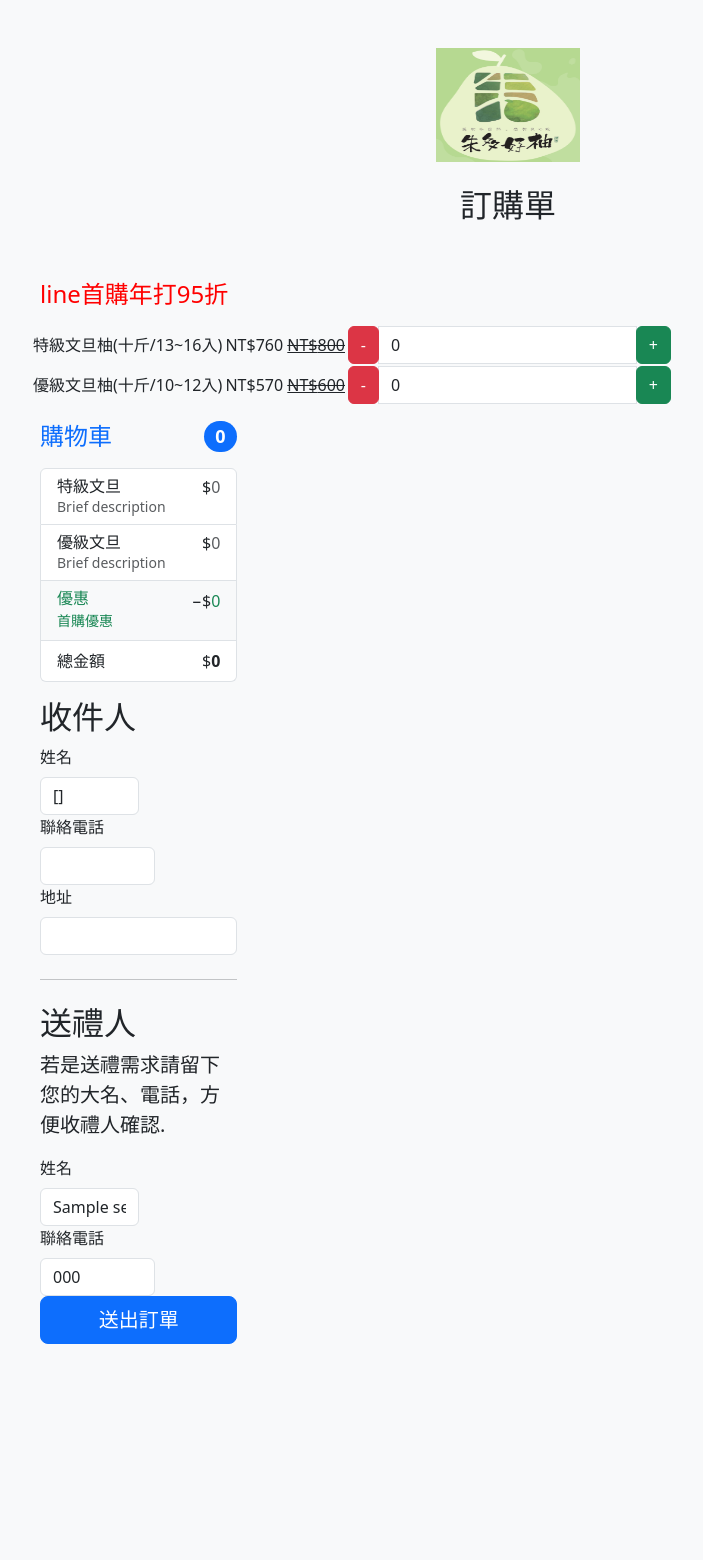
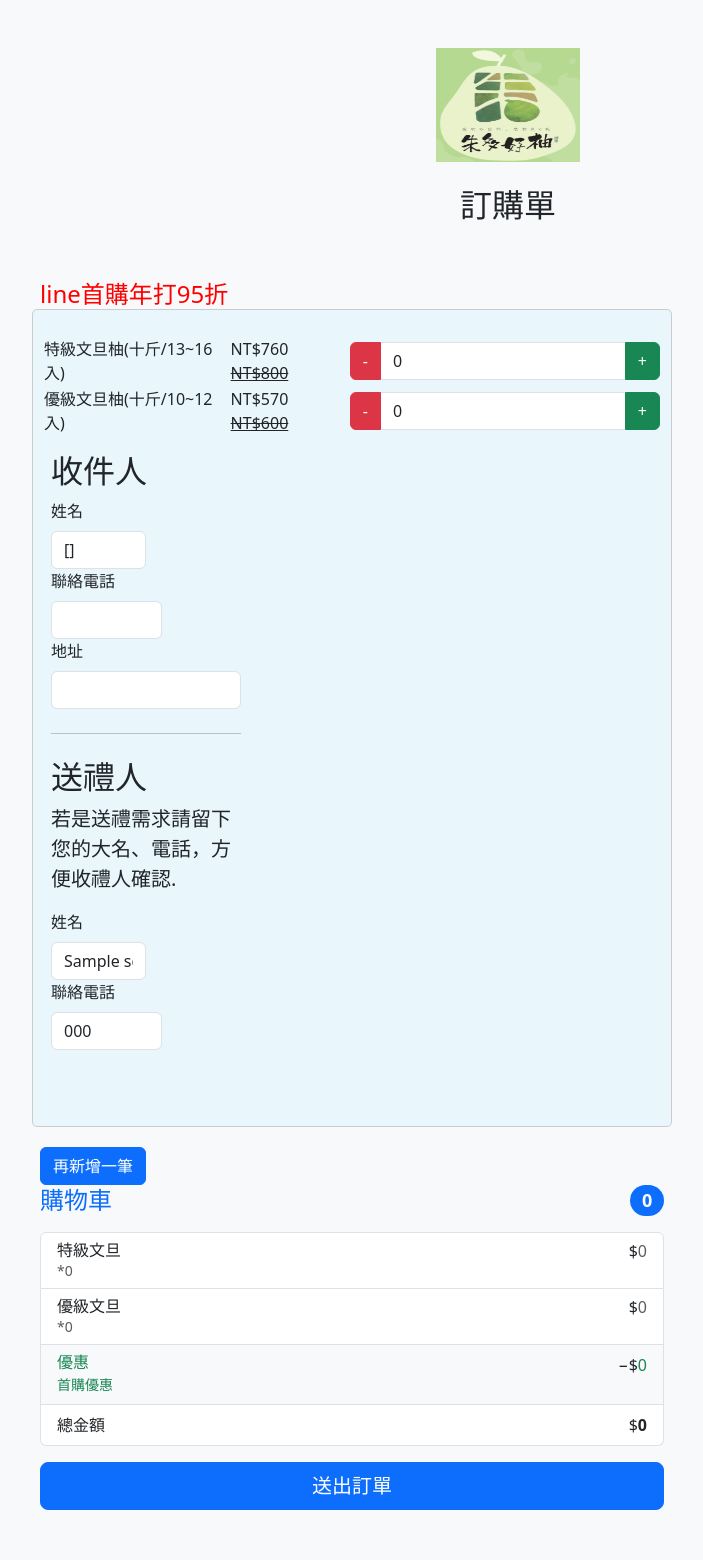
Before and after one commit to MAXMANER/fruit_order_web, a Flask app: template templates/order_page.html in a window 1280 px wide. Shown: the whole page, without its empty margins (132-835 px from the left). Before the commit the page ends 1344 px from the top, so only its background shows below. Run offline with Flask 3, Linux system fonts and the light colour scheme; the template is opened without the code that fills it: most values are stand-ins (such as "Sample title", 1, 10 or a date in 2020); some libraries are stand-ins or nearby versions.

Commit message:
add new receiver for multiple order
add new receiver for multiple order

```diff
--- a/templates/order_page.html
+++ b/templates/order_page.html
@@ -18,6 +18,23 @@
 <link href="{{url_for('static',filename='assets/dist/css/bootstrap.min.css')}}" rel="stylesheet">
 
     <style>
+        .template-group {
+            display: flex;
+            align-items: center;
+            margin-bottom: 20px;
+            padding: 10px;
+            border: 1px solid #ccc;
+            border-radius: 5px;
+            background-color: #f9f9f9;
+        }
+
+        .template-group:nth-child(odd) {
+            background-color: #e9f7fd; /* Light blue for odd groups */
+        }
+
+        .template-group:nth-child(even) {
+            background-color: #f4e9fd; /* Light purple for even groups */
+        }
       .bd-placeholder-img {
         font-size: 1.125rem;
         text-anchor: middle;
@@ -116,25 +133,20 @@
       <div class="col-md-7 col-lg-8">
         <h4 class="mb-3" style="color:red">line首購年打95折</h4>
         <form id="dataForm" class="needs-validation" action="{{url_for('qrcode_page')}}" method="get">
-          <div class="row g-3">
+          <div id="input-container">
+          <div class="row g-3 template-group" id="template-group">
             <table class="shop_table" cellspacing="0">
               <tbody><tr class="product-item ">
-
                   <td class="product-name">特級文旦柚(十斤/13~16入)</td>
-
                   <td class="product-price">
                       <span itemprop="price" class="price"><span class="woocommerce-Price-amount amount"><span class="woocommerce-Price-currencySymbol">NT$</span>760</span> <ins><del><span class="woocommerce-Price-amount amount"><span class="woocommerce-Price-currencySymbol">NT$</span>800</span></del></ins></span>
                   </td>
 
                   <td class="product-quantity">
                   <div class="input-group">
-                <span class="input-group-btn">
-                    <button type="button" class="btn btn-danger btn-number"  data-type="minus" data-field="item1_quantity">-</button>
-                </span>
+                    <button type="button" class="btn btn-danger btn-number decrement-button"  data-type="minus" data-field="item1_quantity">-</button>
                 <input type="text" id="item1_quantity" name="item1_quantity" class="form-control input-number" value="0" min="0" max="1000">
-                <span class="input-group-btn">
-                    <button type="button" class="btn btn-success btn-number" data-type="plus" data-field="item1_quantity">+</button>
-                </span>
+                    <button type="button" class="btn btn-success btn-number increment-button" data-type="plus" data-field="item1_quantity">+</button>
             </div>
                   </td>
               </tr>
@@ -150,18 +162,64 @@
 
                   <td class="product-quantity">
                  <div class="input-group">
-                <span class="input-group-btn">
-                    <button type="button" class="btn btn-danger btn-number"  data-type="minus" data-field="item2_quantity">-</button>
-                </span>
+                  <button type="button" class="btn btn-danger btn-number decrement-button"  data-type="minus" data-field="item2_quantity">-</button>
                 <input type="text" id="item2_quantity"name="item2_quantity" class="form-control input-number" value="0" min="0" max="1000">
-                <span class="input-group-btn">
-                    <button type="button" class="btn btn-success btn-number" data-type="plus" data-field="item2_quantity">+</button>
-                </span>
+                  <button type="button" class="btn btn-success btn-number increment-button" data-type="plus" data-field="item2_quantity">+</button>
                 </div>
                   </td>
               </tr>
           </tbody></table>
-        <div class="col-md-5 col-lg-4 order-md-last">
+            <div class="col-md-5 col-lg-4">
+              <h2>收件人</h2>
+                <div class="col-sm-6">
+                  <label for="receiverName" class="form-label">姓名</label>
+                  <input type="text" class="form-control input-receiver" id="receiverName" name ="recipient_name" placeholder="" value="{{user_name}}" required>
+                  <div class="invalid-feedback">
+                    請填寫收件人姓名.
+                  </div>
+                </div>
+
+                <div class="col-sm-7">
+                  <label for="receiverPhone" class="form-label">聯絡電話</label>
+                  <input type="text" class="form-control input-receiver" id="receiverPhone" name="recipient_phone" placeholder="" required>
+                  <div class="invalid-feedback">
+                    請填寫收件人姓名.
+                  </div>
+                </div>
+
+                <div class="col-12">
+                  <label for="receiveraddress" class="form-label">地址</label>
+                  <input type="text" class="form-control input-receiver" id="receiveraddress" name="recipient_address" placeholder="" required>
+                  <div class="invalid-feedback">
+                    請輸入收件人地址.
+                  </div>
+                </div>
+
+              <hr class="my-4">
+
+              <h2>送禮人</h2>
+              <p class="lead">若是送禮需求請留下您的大名、電話，方便收禮人確認.</p>
+              <div class="col-sm-6">
+                <label for="senderName" class="form-label">姓名</label>
+                <input type="text" class="form-control input-sender" id="senderName" name="sender_name" placeholder="" value="{{sender_name}}" >
+                <div class="invalid-feedback">
+                  請填寫送禮人姓名(選填)
+                </div>
+              </div>
+
+              <div class="col-sm-7">
+                <label for="senderPhone" class="form-label">聯絡電話</label>
+                <input type="text" class="form-control input-sender" id="senderPhone" name="sender_phone" placeholder="" value="{{sender_phone}}" >
+                <div class="invalid-feedback">
+                  請填寫送禮人電話(選填)
+                </div>
+              </div>
+            </div>
+            <div class="spacer"></div>
+          </div>
+        </div>
+            <button type="button" class="btn btn-primary" id="add-group-button">再新增一筆</button>
+
             <h4 class="d-flex justify-content-between align-items-center mb-3">
               <span class="text-primary">購物車</span>
               <span id="total-quantity"class="badge bg-primary rounded-pill">0</span>
@@ -170,14 +228,14 @@
               <li class="list-group-item d-flex justify-content-between lh-sm">
                 <div>
                   <h6 class="my-0">特級文旦</h6>
-                  <small class="text-body-secondary">Brief description</small>
+                  <small class="text-body-secondary" id="item1-quantity">*0</small>
                 </div>
                 <span>$<span class="text-body-secondary" id="item1-price">0</span></span>
               </li>
               <li class="list-group-item d-flex justify-content-between lh-sm">
                 <div>
                   <h6 class="my-0">優級文旦</h6>
-                  <small class="text-body-secondary">Brief description</small>
+                  <small class="text-body-secondary" id="item2-quantity">*0</small>
                 </div>
                 <span>$<span class="text-body-secondary" id="item2-price">0</span></span>
               </li>
@@ -248,85 +263,98 @@
       <script src="{{url_for('static',filename='assets/dist/js/bootstrap.bundle.min.js')}}"></script>
 
 <script>
+
 $(document).ready(function() {
 
    function updateTotal() {
-            var item1_quantity = parseFloat($('#item1_quantity').val());
-            var item2_quantity = parseFloat($('#item2_quantity').val());
+        let total = 0;
+        let item1_quantity = 0;
+        let item2_quantity = 0;
+        let discount=0;
+        $('.template-group').each(function() {
+            $(this).find('.input-group').each(function(index) {
+                let input = $(this).find('.input-number');
+                let value = parseInt(input.val()) || 0;
+                console.log('index:'+index+'value:'+value);
+                if (index === 0) {
+                    item1_quantity += value; // First set multiplier
+                } else if (index === 1) {
+                    item2_quantity += value; // Second set multiplier
+                }
+                console.log('total:'+total);
+                discount = (item1_quantity * 40) + (item2_quantity * 30);
+                total_price = (item1_quantity * 800)+(item2_quantity * 600) - discount
+                $('#total-quantity').text(item1_quantity + item2_quantity);
+                $('#item1-price').text(item1_quantity * 800);
+                $('#item1-quantity').text(item1_quantity+"箱");
+                $('#item2-price').text(item2_quantity * 600);
+                $('#item2-quantity').text(item2_quantity+"箱");
+                $('#discount').text(discount);
+                $('#total_price').text(total_price);
+            });
+        });
+        $('#total-sum').text(total);
+        }
 
-            if (!isNaN(item1_quantity) && !isNaN(item2_quantity)) {
-                $('#item1-price').text(item1_quantity * 800);
-                $('#item2-price').text(item2_quantity * 600);
-                var total_quantity = item1_quantity + item2_quantity;
-                var total_price = (item1_quantity * 760) + (item2_quantity * 570);
-                $('#total-quantity').text(total_quantity);
-                $('#total_price').text(total_price);
-                var discount = (item1_quantity * 40) + (item2_quantity * 30);
-                $('#discount').text(discount);
-            } else {
-                $('#total_price').text('Invalid input');
+  function updateValue(input, isIncrement) {
+      let currentValue = parseInt(input.val());
+      let newValue = isIncrement ? currentValue + 1 : currentValue - 1;
+      if (newValue >= 0 && newValue <= 1000) {
+          input.val(newValue);
+          updateTotal();
       }
     }
+  function validateGroupQuantities() {
+          let valid = true;
+          $('.template-group').each(function() {
+              let item1Qty = parseInt($(this).find("input[name='item1_quantity']").val()) || 0;
+              let item2Qty = parseInt($(this).find("input[name='item2_quantity']").val()) || 0;
 
-        $('#item1_quantity, #item2_quantity').on('input', updateTotal);
+              if (item1Qty + item2Qty <= 0) {
+                  valid = false;
+                  $(this).css("border", "2px solid red"); // Highlight invalid group
+                  alert("請確認每組的訂購數量總和大於0。");
+              } else {
+                  $(this).css("border", "1px solid #ccc"); // Reset border for valid groups
+              }
+          });
+          return valid;
+      }
+// Event handler for decrement buttons
+$(document).on('click', '.decrement-button', function() {
+    let input = $(this).siblings('.input-number');
+    updateValue(input, false);
+});
 
-    $('.btn-number').click(function(e){
-    e.preventDefault();
+// Event handler for increment buttons
+$(document).on('click', '.increment-button', function() {
+    let input = $(this).siblings('.input-number');
+    updateValue(input, true);
+});
 
-    fieldName = $(this).attr('data-field');
-    type      = $(this).attr('data-type');
-    var input = $("input[name='"+fieldName+"']");
-    var currentVal = parseInt(input.val());
-    if (!isNaN(currentVal)) {
-        if(type == 'minus') {
-
-            if(currentVal > input.attr('min')) {
-                input.val(currentVal - 1).change();
-            }
-            if(parseInt(input.val()) == input.attr('min')) {
-                $(this).attr('disabled', true);
-            }
-
-        } else if(type == 'plus') {
-
-            if(currentVal < input.attr('max')) {
-                input.val(currentVal + 1).change();
-            }
-            if(parseInt(input.val()) == input.attr('max')) {
-                $(this).attr('disabled', true);
-            }
-
-        }
-    } else {
-        input.val(0);
-    }
-    updateTotal();
-});
 $('.input-number').focusin(function(){
    $(this).data('oldValue', $(this).val());
 });
-$('.input-number').change(function() {
-
+$(document).on('change', '.input-number', function() {
     minValue =  parseInt($(this).attr('min'));
     maxValue =  parseInt($(this).attr('max'));
     valueCurrent = parseInt($(this).val());
-
     name = $(this).attr('name');
     if(valueCurrent >= minValue) {
         $(".btn-number[data-type='minus'][data-field='"+name+"']").removeAttr('disabled')
     } else {
-        alert('Sorry, the minimum value was reached');
+        alert('請填0~1000之間的數字');
         $(this).val($(this).data('oldValue'));
     }
     if(valueCurrent <= maxValue) {
         $(".btn-number[data-type='plus'][data-field='"+name+"']").removeAttr('disabled')
     } else {
-        alert('Sorry, the maximum value was reached');
+        alert('請填0~1000之間的數字');
         $(this).val($(this).data('oldValue'));
     }
+    updateTotal();
+});
 
-
-});
     $(".input-number").keydown(function (e) {
         // Allow: backspace, delete, tab, escape, enter and .
         if ($.inArray(e.keyCode, [46, 8, 9, 27, 13, 190]) !== -1 ||
@@ -342,22 +370,49 @@ $('.input-number').change(function() {
             e.preventDefault();
         }
     });
+    $('#add-group-button').click(function() {
+                let originalGroup = $('#template-group').last();
+                let newGroup = originalGroup.clone();
+                newGroup.find('.input-number').val(0); // Reset input values to 0
+                newGroup.find('.input-receiver').val('');
+                newGroup.appendTo('#input-container');
+            });
+
 
     $('#dataForm').on('submit', function(event) {
                 event.preventDefault(); // Prevent the default form submission
+                if (!validateGroupQuantities()) {
+                            return;
+                        }
+                // Serialize the form data
+                 let groups = [];
+                $('.template-group').each(function(index) {
+                  let group = {
+                    groupId: index + 1,
+                    item1_quantity: parseInt($(this).find("input[name='item1_quantity']").val()) || 0,
+                    item2_quantity: parseInt($(this).find("input[name='item2_quantity']").val()) || 0,
+                    recipient_name: $(this).find("input[name='recipient_name']").val(),
+                    recipient_phone: $(this).find("input[name='recipient_phone']").val(),
+                    recipient_address: $(this).find("input[name='recipient_address']").val(),
+                    sender_name: $(this).find("input[name='sender_name']").val(),
+                    sender_phone: $(this).find("input[name='sender_phone']").val(),
+                    total_price: (parseInt($(this).find("input[name='item1_quantity']").val()) || 0)*760+(parseInt($(this).find("input[name='item2_quantity']").val()) || 0)*570
+                  };
+                  groups.push(group);
+                });
+                let data = {
+                  user_id: '{{user_id}}',
+                  user_name: '{{user_name}}',
+                  groups: groups
+                };
+              console.log(JSON.stringify(data));
+              // Send an AJAX request to the server-side script
 
-                // Serialize the form data
-                var formData = $(this).serialize();
-                var total_price = $('#total_price').text();
-                if(parseInt(total_price)>0){
-                var data = $(this).serialize() + "&purchaser_id={{user_id}}&purchaser_name={{user_name}}&total_price="+total_price
-
-                // Send an AJAX request to the server-side script
               $.ajax({
                   type: 'POST',
-                    //url: 'https://fc57-2001-b011-800b-10fc-fccd-eb99-80b-947c.ngrok-free.app/save_data', // Change to your server-side script
-                    url: '{{save_data_url}}/save_data', //
-                    data: data,
+                  url: '{{save_data_url}}/save_data',
+                  contentType: 'application/json',
+                  data: JSON.stringify(data),
                   success: function(response) {
                       alert('訂單已成立');
                       event.target.submit();
@@ -366,10 +421,6 @@ $('.input-number').change(function() {
                       alert('訂單成立失敗，請聯絡我們');
                   }
               });
-              }
-              else{
-                alert('訂購數量不可為0');
-              }
           });
 
         });
```
Also changed, not shown: other parts of templates/order_page.html (+0 -43 lines). Lines whose indentation alone changed are shown as unchanged.
